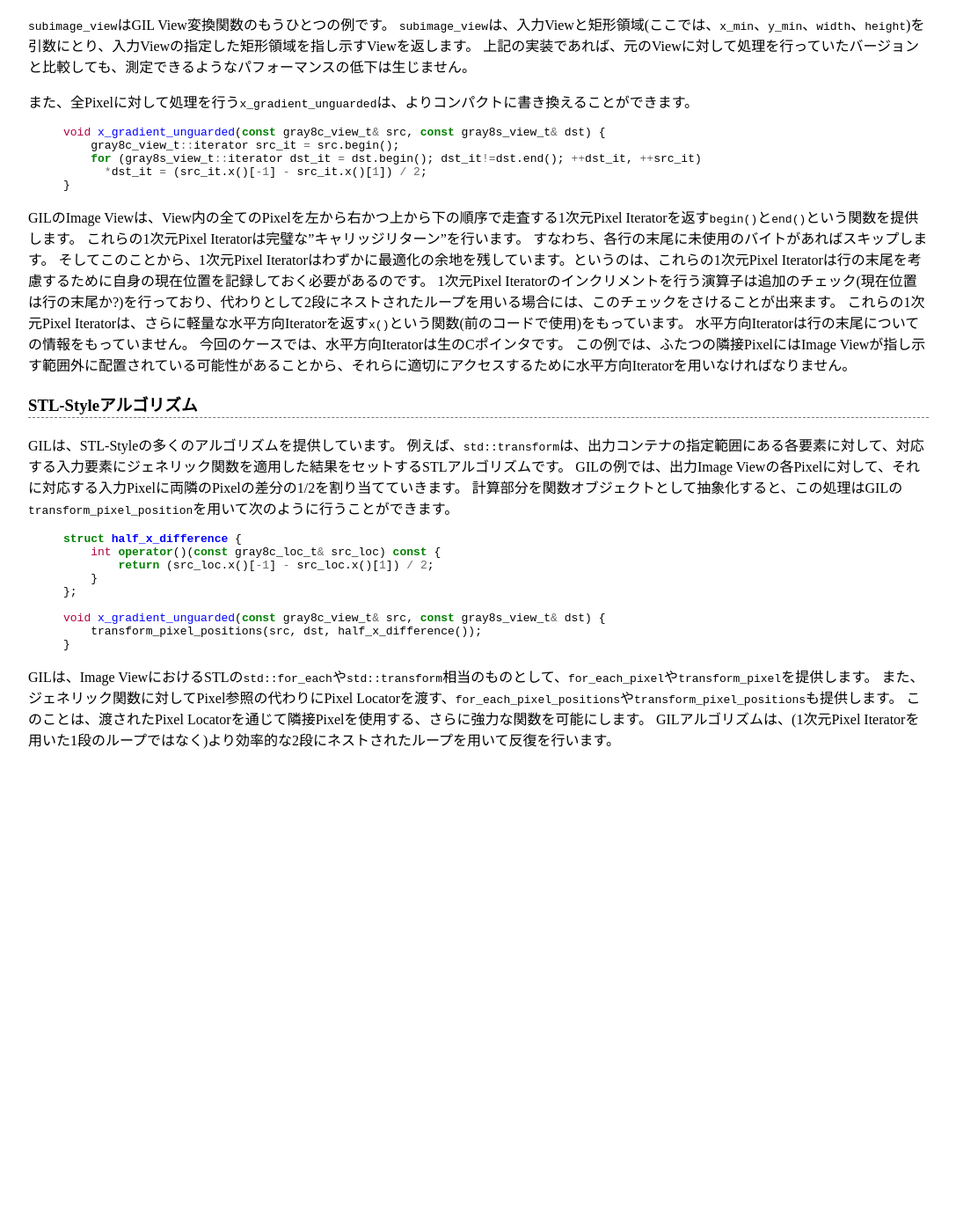
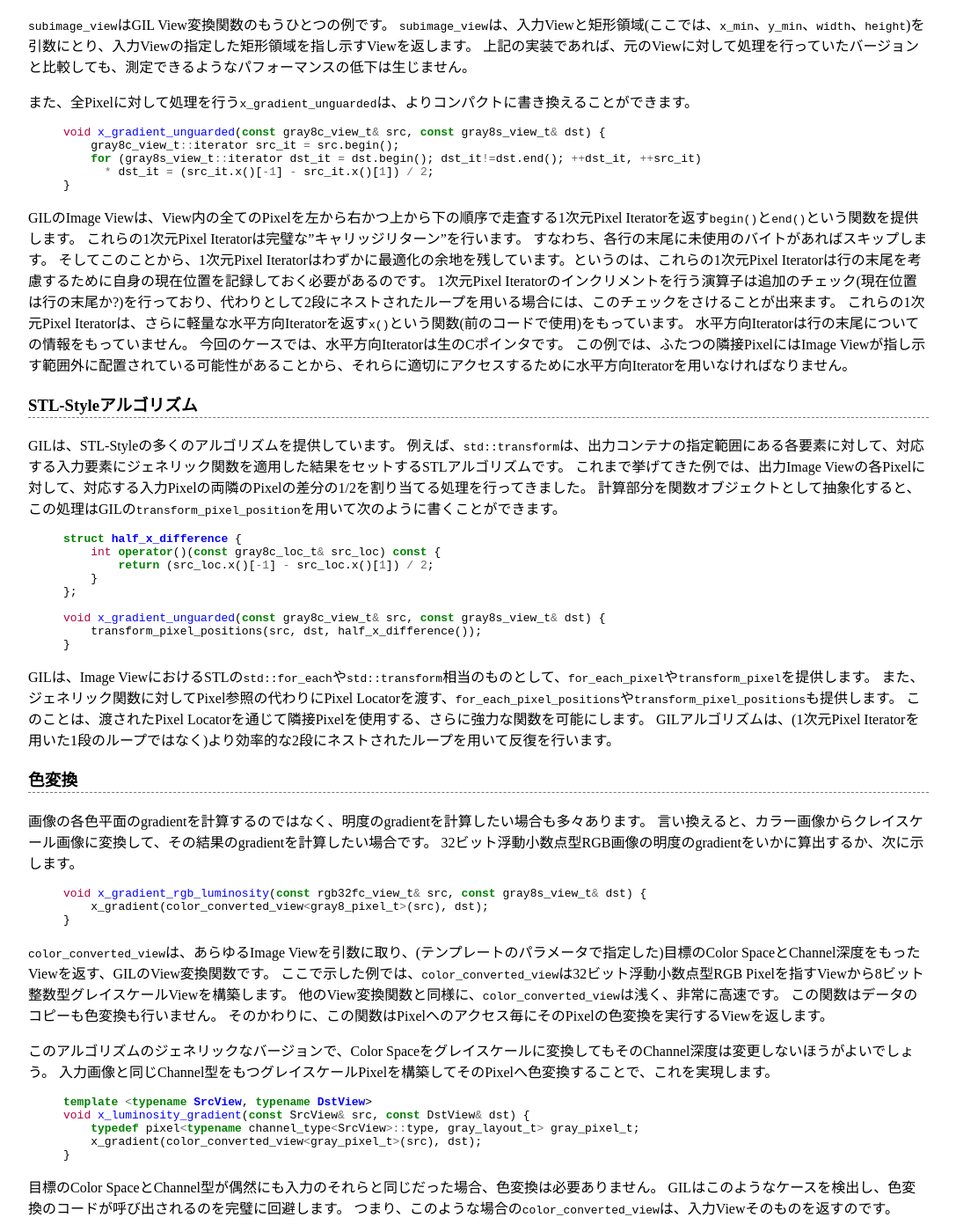
Before and after one commit to hironishihara/GILTutorial-ja, a Jekyll site: the page built from index.md, in a window 1280 px wide and 1400 px high, scrolled down 8574 px. Shown: the whole window at 88% size, without its empty margins (96-1183 px from the left). Built offline with Jekyll 4.4.1, drawn with Linux system fonts in a browser that asks for light colours; before the commit the page ends 9442 px from its top, so only the background shows below that; some of the changed text lies outside the part shown.

Commit message:
add lines for syntax highlight

```diff
--- a/index.md
+++ b/index.md
@@ -856,7 +856,7 @@ Now that x_gradient_unguarded operates on every pixel, we can rewrite it more co
 void x_gradient_unguarded(const gray8c_view_t& src, const gray8s_view_t& dst) {
     gray8c_view_t::iterator src_it = src.begin();
     for (gray8s_view_t::iterator dst_it = dst.begin(); dst_it!=dst.end(); ++dst_it, ++src_it)
-      *dst_it = (src_it.x()[-1] - src_it.x()[1]) / 2;
+      * dst_it = (src_it.x()[-1] - src_it.x()[1]) / 2;
 }
 
 {% endhighlight %}
@@ -897,8 +897,8 @@ If we abstract that operation in a function object, we can use GIL's transform_p
 
 GILは、STL-Styleの多くのアルゴリズムを提供しています。
 例えば、`std::transform`は、出力コンテナの指定範囲にある各要素に対して、対応する入力要素にジェネリック関数を適用した結果をセットするSTLアルゴリズムです。
-GILの例では、出力Image Viewの各Pixelに対して、それに対応する入力Pixelに両隣のPixelの差分の1/2を割り当てていきます。
-計算部分を関数オブジェクトとして抽象化すると、この処理はGILの`transform_pixel_position`を用いて次のように行うことができます。
+これまで挙げてきた例では、出力Image Viewの各Pixelに対して、対応する入力Pixelの両隣のPixelの差分の1/2を割り当てる処理を行ってきました。
+計算部分を関数オブジェクトとして抽象化すると、この処理はGILの`transform_pixel_position`を用いて次のように書くことができます。
 
 {% highlight C++ %}
 
@@ -925,3 +925,68 @@ GILは、Image ViewにおけるSTLの`std::for_each`や`std::transform`相当の
 また、ジェネリック関数に対してPixel参照の代わりにPixel Locatorを渡す、`for_each_pixel_positions`や`transform_pixel_positions`も提供します。
 このことは、渡されたPixel Locatorを通じて隣接Pixelを使用する、さらに強力な関数を可能にします。
 GILアルゴリズムは、(1次元Pixel Iteratorを用いた1段のループではなく)より効率的な2段にネストされたループを用いて反復を行います。
+
+<!--
+Color Conversion
+-->
+
+### <a name="section_02_08"> 色変換
+
+<!--
+Instead of computing the gradient of each color plane of an image, we often want to compute the gradient of the luminosity.
+In other words, we want to convert the color image to grayscale and compute the gradient of the result.
+Here how to compute the luminosity gradient of a 32-bit float RGB image:
+-->
+
+画像の各色平面のgradientを計算するのではなく、明度のgradientを計算したい場合も多々あります。
+言い換えると、カラー画像からクレイスケール画像に変換して、その結果のgradientを計算したい場合です。
+32ビット浮動小数点型RGB画像の明度のgradientをいかに算出するか、次に示します。
+
+{% highlight C++ %}
+
+void x_gradient_rgb_luminosity(const rgb32fc_view_t& src, const gray8s_view_t& dst) {
+    x_gradient(color_converted_view<gray8_pixel_t>(src), dst);
+}
+
+{% endhighlight %}
+
+<!--
+color_converted_view is a GIL view transformation function that takes any image view and returns a view in a target color space and channel depth (specified as template parameters).
+In our example, it constructs an 8-bit integer grayscale view over 32-bit float RGB pixels.
+Like all other view transformation functions, color_converted_view is very fast and shallow.
+It doesn't copy the data or perform any color conversion.
+Instead it returns a view that performs color conversion every time its pixels are accessed.
+-->
+
+`color_converted_view`は、あらゆるImage Viewを引数に取り、(テンプレートのパラメータで指定した)目標のColor SpaceとChannel深度をもったViewを返す、GILのView変換関数です。
+ここで示した例では、`color_converted_view`は32ビット浮動小数点型RGB Pixelを指すViewから8ビット整数型グレイスケールViewを構築します。
+他のView変換関数と同様に、`color_converted_view`は浅く、非常に高速です。
+この関数はデータのコピーも色変換も行いません。
+そのかわりに、この関数はPixelへのアクセス毎にそのPixelの色変換を実行するViewを返します。
+
+<!--
+In the generic version of this algorithm we might like to convert the color space to grayscale, but keep the channel depth the same.
+We do that by constructing the type of a GIL grayscale pixel with the same channel as the source, and color convert to that pixel type:
+-->
+
+このアルゴリズムのジェネリックなバージョンで、Color Spaceをグレイスケールに変換してもそのChannel深度は変更しないほうがよいでしょう。
+入力画像と同じChannel型をもつグレイスケールPixelを構築してそのPixelへ色変換することで、これを実現します。
+
+{% highlight C++ %}
+
+template <typename SrcView, typename DstView>
+void x_luminosity_gradient(const SrcView& src, const DstView& dst) {
+    typedef pixel<typename channel_type<SrcView>::type, gray_layout_t> gray_pixel_t;
+    x_gradient(color_converted_view<gray_pixel_t>(src), dst);
+}
+
+{% endhighlight %}
+
+<!--
+When the destination color space and channel type happens to be the same as the source one, color conversion is unnecessary.
+GIL detects this case and avoids calling the color conversion code at all - i.e. color_converted_view returns back the source view unchanged.
+-->
+
+目標のColor SpaceとChannel型が偶然にも入力のそれらと同じだった場合、色変換は必要ありません。
+GILはこのようなケースを検出し、色変換のコードが呼び出されるのを完璧に回避します。
+つまり、このような場合の`color_converted_view`は、入力Viewそのものを返すのです。
```
Also changed, not shown: other parts of index.md (+2 -2 lines), src/main.md (+10 -5 lines).
